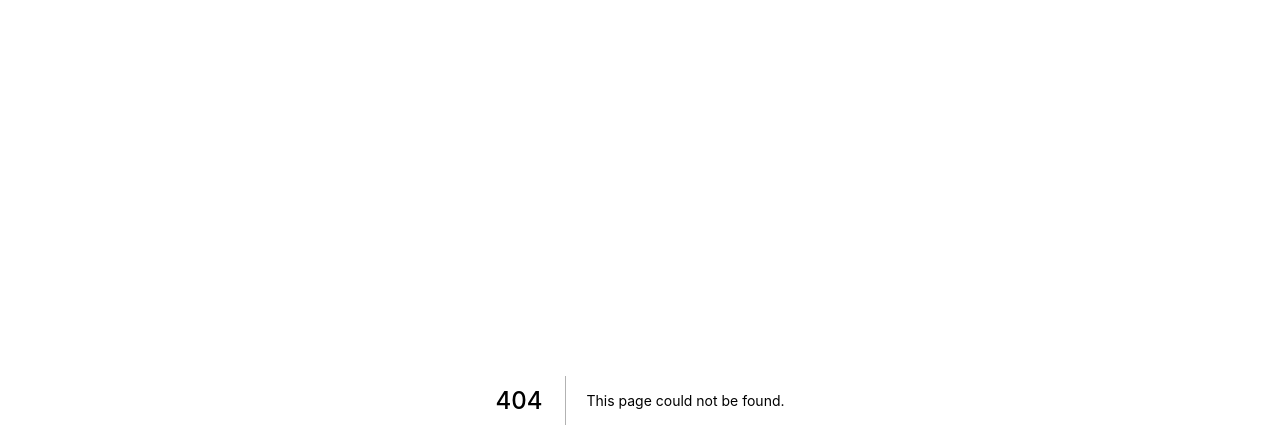
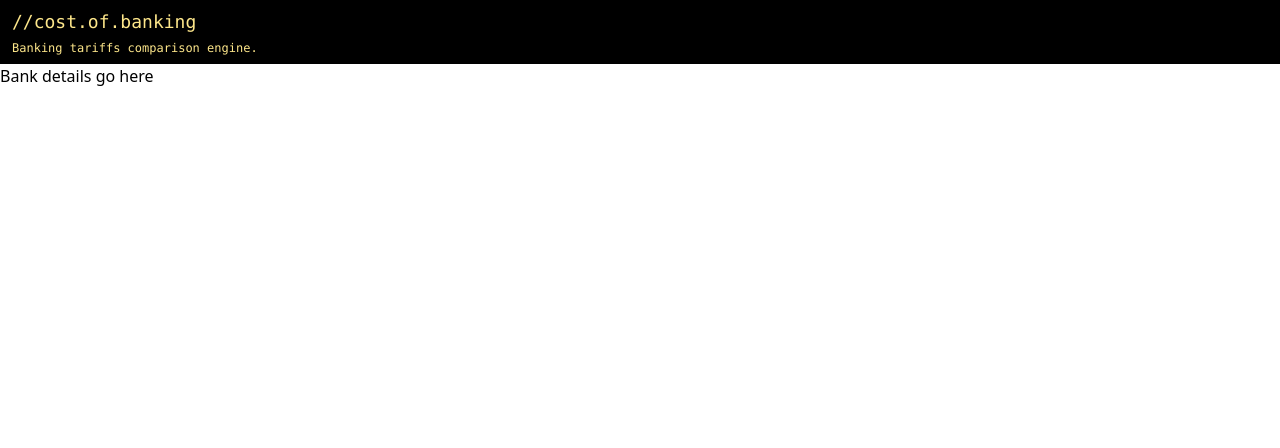
Before and after one commit to r115/costofbanking, a Next.js app: page /banks/1 in a window 1280 px wide. Before the commit this address had no page. Shown: the top 448 px of the page. Built offline with nearby package versions, Linux system fonts and the light colour scheme.

Commit message:
Abstract the page layout

```diff
--- /dev/null
+++ b/lib/Ui/Page/PageWrapper.tsx
@@ -0,0 +1,28 @@
+import React, {ReactElement} from "react";
+
+function PageWrapper({ children}): ReactElement {
+    return (
+        <>
+            <main className={'w-full h-full flex flex-col relative'}>
+                <div className={'w-full h-16 bg-black px-3'}>
+                    <div className={'container mx-auto'}>
+                        <div className={'text-yellow-200 pt-2 font-mono text-lg'}>
+                            //cost.of.banking
+                        </div>
+                        <div className={'text-yellow-200 pt-1 font-mono text-xs'}>
+                            Banking tariffs comparison engine.
+                        </div>
+                    </div>
+                </div>
+                <div className={'w-full'}>
+                    <div className={'container mx-auto'}>
+                        {children}
+                    </div>
+                </div>
+
+            </main>
+        </>
+    )
+}
+
+export default PageWrapper;
--- /dev/null
+++ b/pages/banks/[shortcode]/index.tsx
@@ -0,0 +1,12 @@
+import React, {ReactElement} from "react";
+import PageWrapper from "@cob/lib/Ui/Page/PageWrapper";
+
+function Bank(): ReactElement {
+    return (
+        <PageWrapper>
+            Bank details go here
+        </PageWrapper>
+    )
+}
+
+export default Bank;
--- a/pages/index.tsx
+++ b/pages/index.tsx
@@ -1,4 +1,5 @@
 import Head from 'next/head'
+import PageWrapper from "@cob/lib/Ui/Page/PageWrapper";
 
 export default function Home() {
   return (
@@ -8,22 +9,9 @@ export default function Home() {
         <link rel="icon" href="/favicon.ico" />
       </Head>
 
-      <main className={'w-full h-full flex flex-col relative'}>
-          <div className={'w-full h-16 bg-black px-3'}>
-              <div className={'container mx-auto'}>
-                  <div className={'text-yellow-200 pt-2 font-mono text-lg'}>
-                      //cost.of.banking
-                  </div>
-                  <div className={'text-yellow-200 pt-1 font-mono text-xs'}>
-                      Banking tariffs comparison engine.
-                  </div>
-              </div>
-          </div>
-          <div className={'w-full'}>
-              <div className={'container mx-auto'}>Pick a transaction to see alternatives</div>
-          </div>
-
-      </main>
+      <PageWrapper>
+          Home Page
+      </PageWrapper>
 
       <footer>
 
--- a/tsconfig.json
+++ b/tsconfig.json
@@ -19,7 +19,8 @@
     "jsx": "preserve",
     "baseUrl": ".",
     "paths": {
-      "@cob/store/*": ["store/*"]
+      "@cob/store/*": ["store/*"],
+      "@cob/lib/*": ["lib/*"]
     }
   },
   "include": [
```
